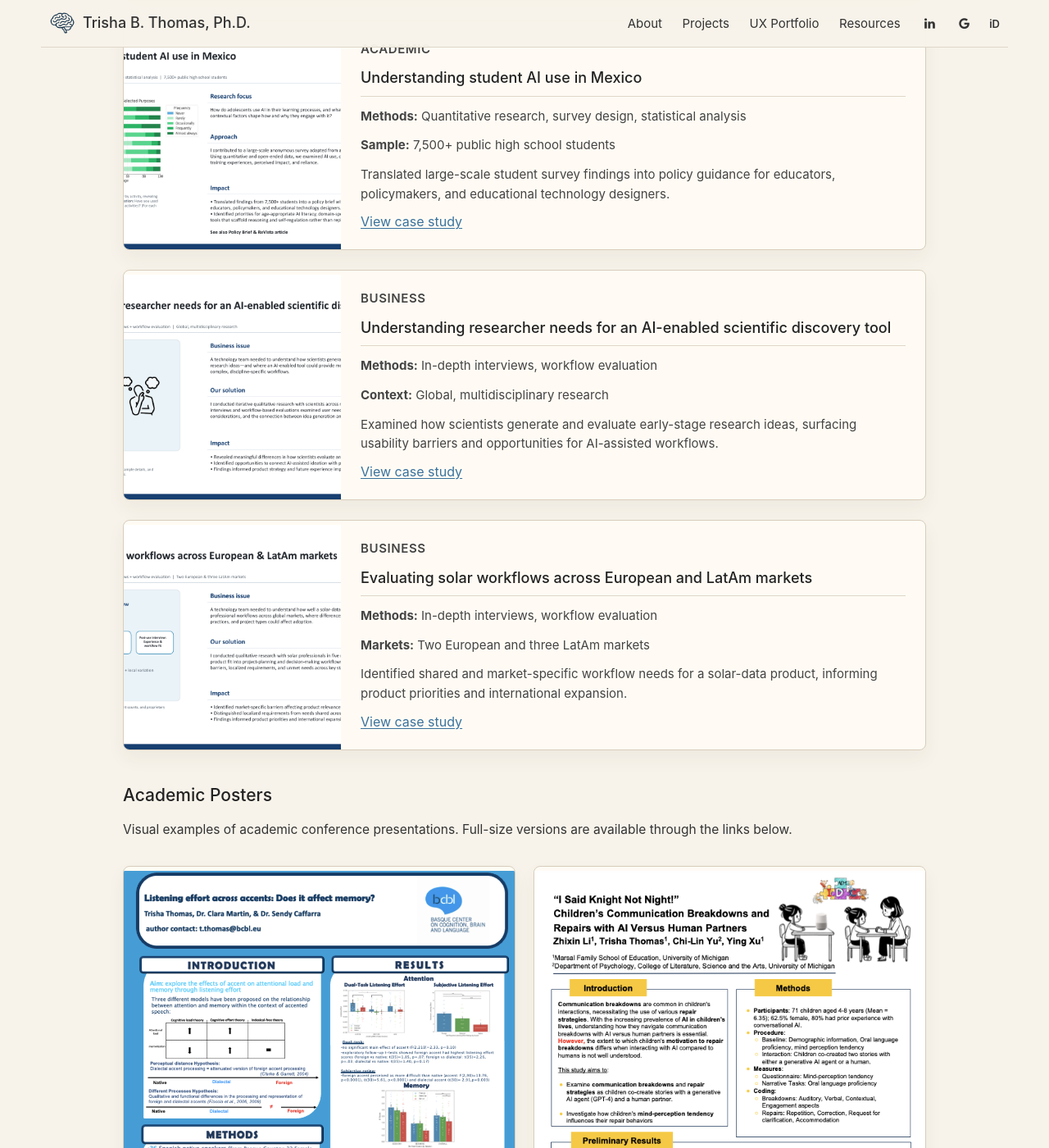
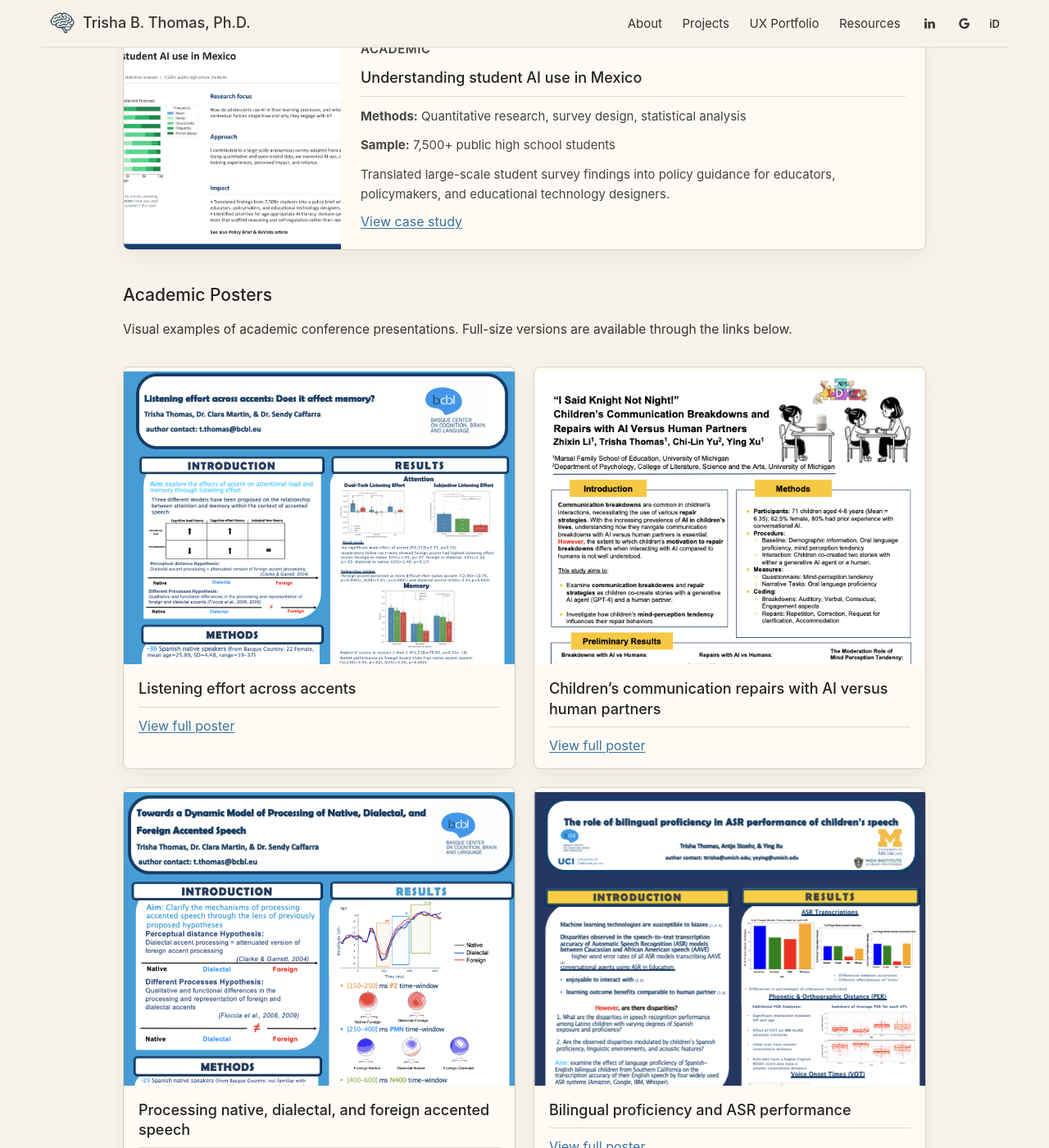
Before and after one commit to tthomas840/tthomas840.github.io, a Jekyll site: the page built from pages/ux-portfolio.md, in a window 1280 px wide and 1400 px high, scrolled down 1033 px. Shown: the whole window at 82% size. Built offline with Jekyll 4.4.1, drawn with Linux system fonts in a browser that asks for light colours; nearby versions of some CDN libraries; some of the changed text lies outside the part shown.

Commit message:
Show only academic UX case studies

```diff
--- a/pages/ux-portfolio.md
+++ b/pages/ux-portfolio.md
@@ -7,7 +7,7 @@ page_class: ux-page-content
 
 <div class="ux-page">
 
-<p>Selected case studies from academic and applied UX research projects at the intersection of AI-powered learning, multilingual education, human-computer interaction, and product strategy.</p>
+<p>Selected academic case studies at the intersection of AI-powered learning, multilingual education, human-computer interaction, and inclusive research design.</p>
 
 <h2>What I Bring</h2>
 
@@ -82,29 +82,6 @@ page_class: ux-page-content
     </div>
   </article>
 
-  <article class="case-study-card">
-    <img src="{{ site.github.url }}/assets/img/ux-case-studies/scientific-discovery-tool.png" alt="Case study preview for an AI-enabled scientific discovery tool">
-    <div class="case-study-body">
-      <p class="case-study-type">Business</p>
-      <h2>Understanding researcher needs for an AI-enabled scientific discovery tool</h2>
-      <p><strong>Methods:</strong> In-depth interviews, workflow evaluation</p>
-      <p><strong>Context:</strong> Global, multidisciplinary research</p>
-      <p>Examined how scientists generate and evaluate early-stage research ideas, surfacing usability barriers and opportunities for AI-assisted workflows.</p>
-      <a href="{{ site.github.url }}/assets/files/ux-case-studies.pdf#page=3">View case study</a>
-    </div>
-  </article>
-
-  <article class="case-study-card">
-    <img src="{{ site.github.url }}/assets/img/ux-case-studies/solar-workflows.png" alt="Case study preview for solar workflows across European and LatAm markets">
-    <div class="case-study-body">
-      <p class="case-study-type">Business</p>
-      <h2>Evaluating solar workflows across European and LatAm markets</h2>
-      <p><strong>Methods:</strong> In-depth interviews, workflow evaluation</p>
-      <p><strong>Markets:</strong> Two European and three LatAm markets</p>
-      <p>Identified shared and market-specific workflow needs for a solar-data product, informing product priorities and international expansion.</p>
-      <a href="{{ site.github.url }}/assets/files/ux-case-studies.pdf#page=4">View case study</a>
-    </div>
-  </article>
 </div>
 
 <h2>Academic Posters</h2>
```
Also changed, not shown: assets/img/ux-case-studies/scientific-discovery-tool.png (deleted), assets/img/ux-case-studies/solar-workflows.png (deleted), 1 other file.
